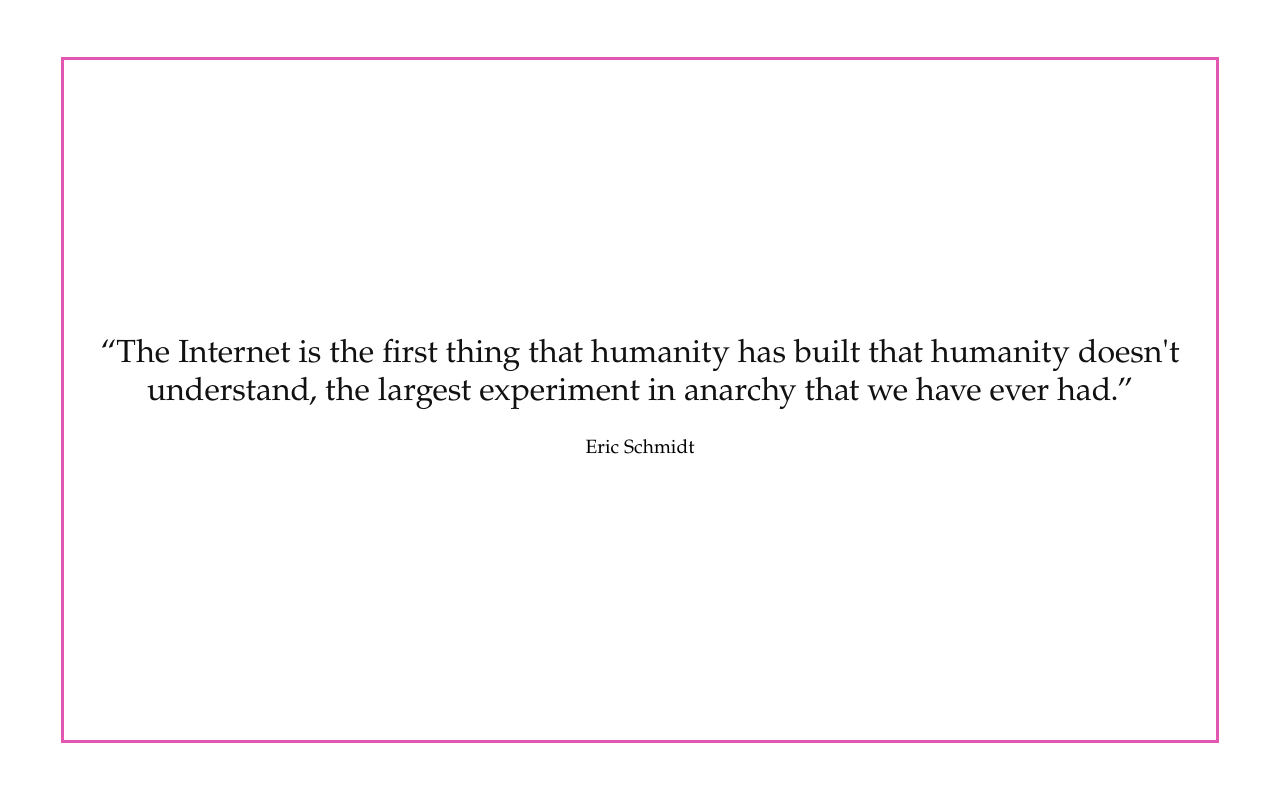
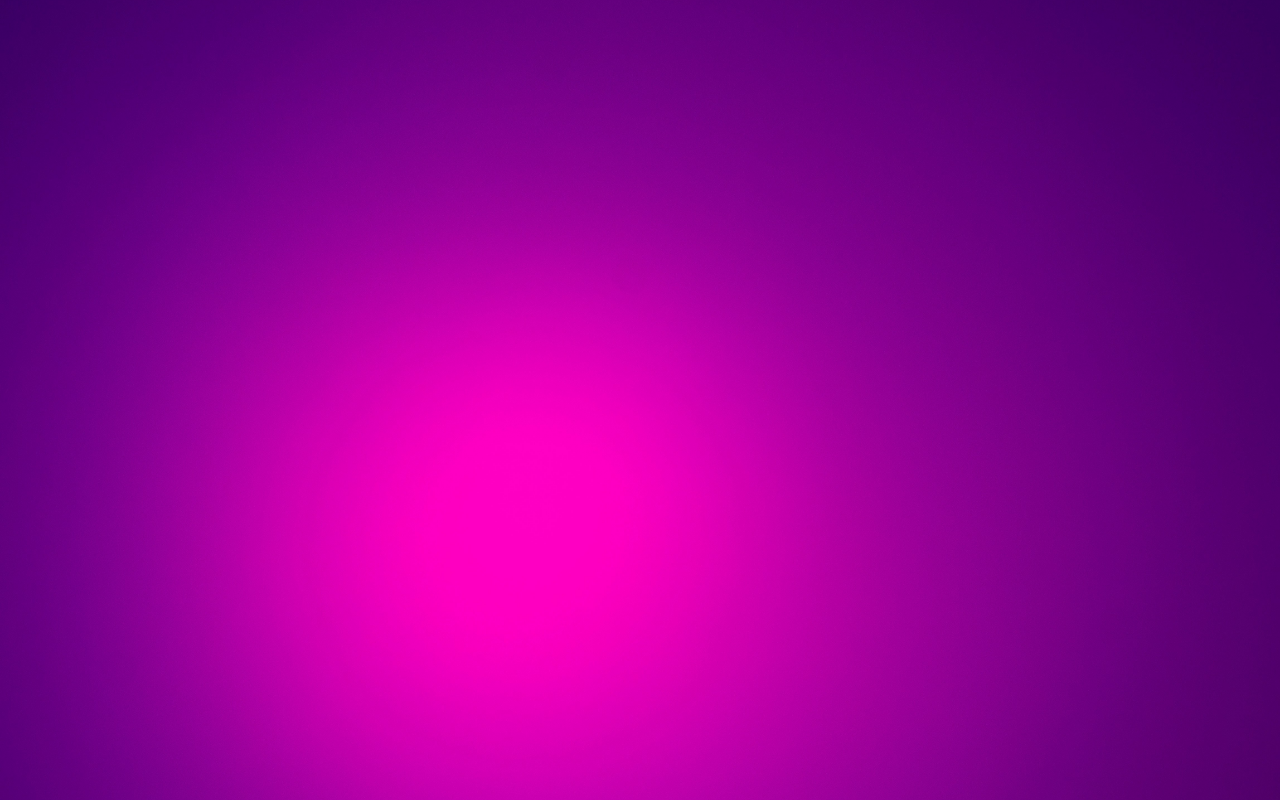
Before and after one commit to lindseyfuller/the-quote-card-express, a website: page public/index.html in a window 1280 px wide. Drawn offline with Linux system fonts and the light colour scheme.

Commit message:
fixed errors

```diff
--- a/public/style.css
+++ b/public/style.css
@@ -4,11 +4,10 @@
     position: fixed;
     top: 0;
     left: 0;
-    background-image: url('../public/img/ombrebackground.jpg')
+    background-image: url('../public/img/ombrebackground.jpg');
     background-position: center;
     background-repeat: no-repeat;
     background-size: cover;
-    z-index: -1;
 }
 
 body {
@@ -44,7 +43,6 @@
     height: 85vh;
     width: 90%;
     border: 3px solid rgb(227, 86, 178);
-    z-index: 10;
 }
 
 .quote-text {
```
